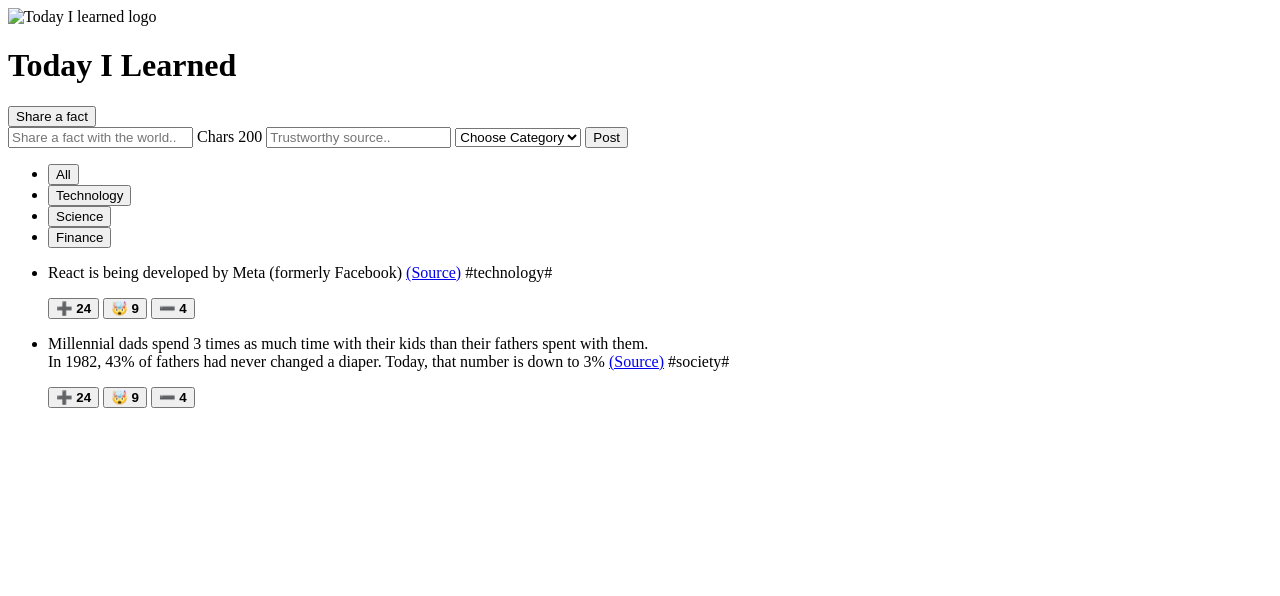
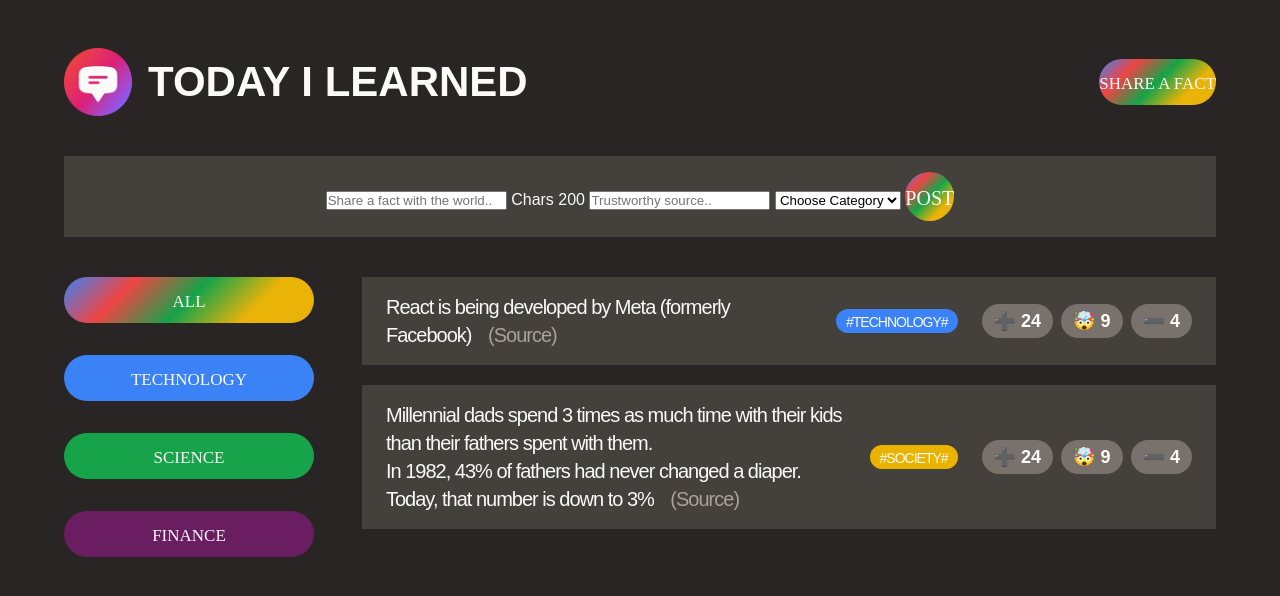
Before and after one commit to chirag-dhingra/Facts-Sharing-App, a plain HTML site: page index.html in a window 1280 px wide. Drawn offline with Linux system fonts and the light colour scheme; a web font is replaced by a local one.

Commit message:
continuing development after few weeks

```diff
--- a/index.html
+++ b/index.html
@@ -6,16 +6,24 @@
     <meta name="viewport" content="width=device-width, initial-scale=1.0">
     <link rel="stylesheet" href="style.css">
     <title>Today I Learned</title>
+
+    <link rel="preconnect" href="https://fonts.googleapis.com">
+    <link rel="preconnect" href="https://fonts.gstatic.com" crossorigin>
+    <link href="https://fonts.googleapis.com/css2?family=Coiny&family=Sono:wght@200..800&display=swap" rel="stylesheet">
+    <link rel="stylesheet" href="style.css">
 </head>
 
 <body>
-    <header>
-        <img src="logo.png" height="68" width="68" alt="Today I learned logo">
-        <h1>Today I Learned</h1>
-        <button>Share a fact</button>
+    <div class="container">
+    <header class="header">
+        <div class="logo">
+            <img src="logo.png" height="68" width="68" alt="Today I learned logo">
+            <h1>Today I Learned</h1>
+        </div>
+        <button class="btn">Share a fact</button>
     </header>
 
-    <form action="">
+    <form action="" class="fact-form">
         <input type="text" placeholder="Share a fact with the world..">
         <span>Chars 200</span>
         <input type="text" placeholder="Trustworthy source..">
@@ -23,55 +31,56 @@
 
         <select name="" id="">
             <option value="Technology">Choose Category</option>
-             <option value="Technology">Technology</option>
+            <option value="Technology">Technology</option>
             <option value="Science">Science</option>
             <option value="Finance">Finance</option>
             <option value="Social">Social</option>
         </select>
-        <button>Post</button>
+        <button class="btn btn-large">Post</button>
     </form>
 
-    <main>
+    <main class="main">
         <aside>
             <ul>
-                <li><button>All</button></li>
-                <li><button>Technology</button></li>
-                <li><button>Science</button></li>
-                <li><button>Finance</button></li>
+                <li class="category"><button class="btn btn-all">All</button></li>
+                <li class="category"><button class="btn btn-cat" style="background-color: #3b82f6;">Technology</button></li>
+                <li class="category"><button class="btn btn-cat" style="background-color: #16a34a;">Science</button></li>
+                <li class="category"><button class="btn btn-cat" style="background-color: #6b1d61;">Finance</button></li>
             </ul>
         </aside>
 
         <section>
             <ul>
-                <li>
-                    <p>React is being developed by Meta (formerly Facebook)
-                        <a href="https://opensource.fb.com/" target="_blank">(Source)</a>
-                        <span>#technology#</span>
+                <li class="fact">
+                    <p >React is being developed by Meta (formerly Facebook)
+                        <a class="source" href="https://opensource.fb.com/" target="_blank">(Source)</a>
                     </p>
-                    <div>
-                        <button>➕ <strong>24</strong></button>
-                        <button>🤯 <strong>9</strong></button>
-                        <button>➖ <strong>4</strong></button>
+                    <span class="tag" style="background-color: #3b82f6">#technology#</span>
+                    <div class="vote-buttons">
+                        <button>➕ 24</button>
+                        <button>🤯 9</button>
+                        <button>➖ 4</button>
                     </div>
                 </li>
-                <li>
+                <li class="fact">
                     <p>
                         Millennial dads spend 3 times as much time
                         with their kids than their fathers spent with them. <br>
                         In 1982, 43% of fathers had never changed a diaper.
                         Today, that number is down to 3%
-                        <a href="https://opensource.fb.com/" target="_blank">(Source)</a>
-                        <span>#society#</span>
+                        <a class="source" href="https://opensource.fb.com/" target="_blank">(Source)</a>
                      </p>
-                     <div>
-                        <button>➕ <strong>24</strong></button>
-                        <button>🤯 <strong>9</strong></button>
-                        <button>➖ <strong>4</strong></button>
+                     <span class="tag" style="background-color: #eab300">#society#</span>
+                     <div class="vote-buttons">
+                        <button>➕ 24</button>
+                        <button>🤯 9</button>
+                        <button>➖ 4</button>
                     </div>
                 </li>
             </ul>
         </section>
 
     </main>
+</div>
 </body>
 </html>
--- /dev/null
+++ b/style.css
@@ -0,0 +1,157 @@
+* {
+   margin: 0;
+   padding: 0;
+   box-sizing: border-box;
+}
+
+body {
+    background-color: #292524;
+    color: #fafaf9;
+    font-family: "Sono", sans-serif;
+    padding: 48px 64px;
+}
+
+.container {
+    max-width: 1500px;
+    margin: 0 auto;
+    margin-left: auto;
+    margin-right: auto;
+}
+
+.header {
+    margin-bottom: 40px;
+    display: flex;
+    align-items: center;
+    justify-content: space-between;
+}
+
+.logo {
+    display: flex;
+    align-items: center;
+    gap: 16px;
+}
+.logo img {
+    width: 68px;
+    height: 68px;
+
+}
+.fact-form {
+    background-color: #44403c;
+    padding: 16px 40px;
+    margin-bottom: 40px;
+    text-align: center;
+}
+
+.main {
+       display: grid;
+       grid-template-columns: 250px 1fr;
+       gap: 48px;
+}
+
+h1 {
+    font-size: 42px;
+    text-transform: uppercase;
+    text-align: center;
+    font-family: "Coiny", sans-serif;
+
+}
+
+.fact {
+    font-size: 20px;
+    line-height: 1.4;
+    background-color: #44403c;
+    margin-bottom: 20px;
+    padding: 16px 24px;
+    display: flex;
+    align-items: center;
+    gap: 24px;
+    letter-spacing: -1px;
+}
+
+.vote-buttons {
+    margin-left: auto;
+    flex-shrink: 0;
+    display: flex;
+    gap: 8px;
+}
+
+.vote-buttons button {
+    background-color: #78716c;
+    border: none;
+    font-size: 18px;
+    padding: 6px 12px;
+    border-radius: 100px;
+    color: inherit;
+    font-family: inherit;
+    font-weight: 600;
+    cursor: pointer;
+    transition: 0.2s;
+}
+.vote-buttons button:hover {
+    background-color: #292524;
+}
+.tag {
+    text-transform: uppercase;
+    font-size: 14px;
+    font-family: "Coiny", sans-serif;
+    padding-top: 4px;
+    padding-left: 10px;
+    padding-right: 10px;
+    border-radius: 100px;
+}
+
+ul {
+    list-style: none;
+}
+
+.source:link,
+source:visited  {
+    color: #a8a29e;
+    text-decoration: none;
+    margin-left: 12px;
+    transition: 0.5s;
+}
+
+/*hover, a pseudo class.*/
+.source:hover,
+source:active {
+    color: #eb82f6;
+}
+
+.btn {
+    border: none;
+    font-family: "Coiny";
+    line-height: 1;
+    text-transform: uppercase;
+    font-size: 17px;
+    padding: 16px 0 13px;
+    background-image: linear-gradient(135deg, #3b82f6,#ef4444, #16a34a,  #eab308, #eab308);
+    color: inherit;
+    transition: 0.2s;
+    border-radius: 100px;
+    cursor: pointer;
+}
+
+.btn-large {
+    font-size: 20px;
+    padding:20px, 32px 17px;
+}
+
+.btn-all {
+    margin-bottom: 16px;
+    width: 100%;
+}
+
+.btn-cat {
+    margin-bottom: 16px;
+    width: 100%;
+    background-image: none;
+}
+
+.category {
+    margin-bottom: 16px;
+}
+
+.btn:hover {
+    transform: scale(110%) rotate(-2deg);
+}
```
Also changed, not shown: logo.png (added), 1 other file.
